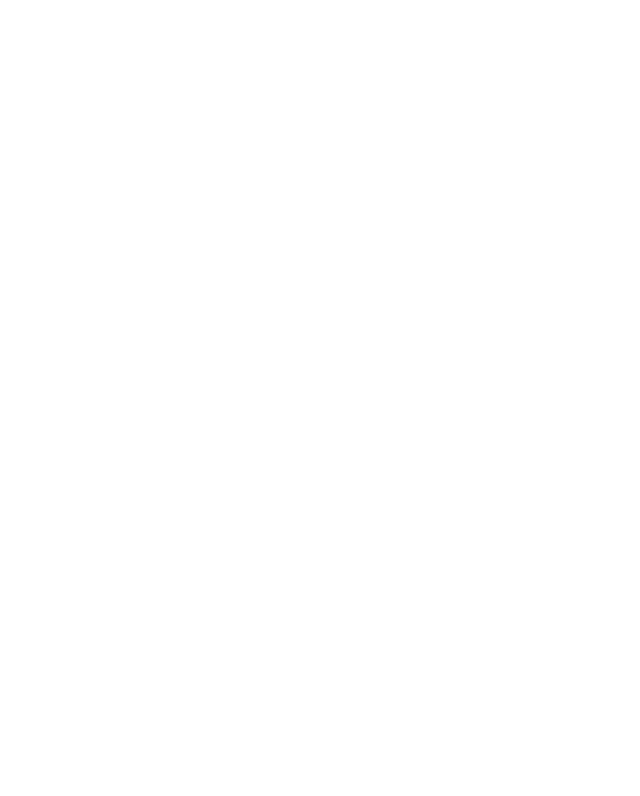
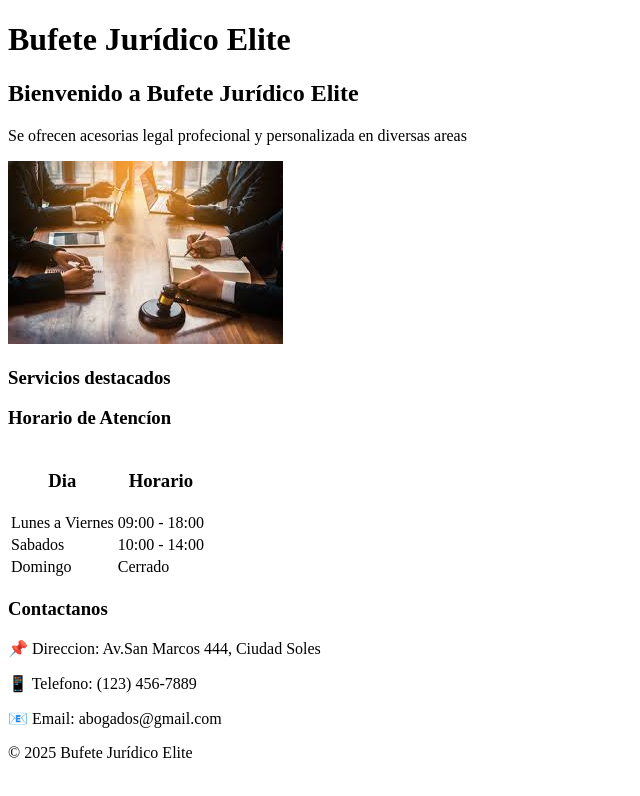
Before and after one commit to Gabriel3465/pagina-abogados, a plain HTML site: page pagina abogados/index.html in a window 1280 px wide. Shown: the whole page, without its empty margins (0-640 px from the left). Drawn offline with Linux system fonts and the light colour scheme.

Commit message:
index avanzado

```diff
--- a/pagina abogados/index.html
+++ b/pagina abogados/index.html
@@ -16,13 +16,100 @@
     <meta name="description" content="Esta pagina muestra la infromacion de todo un bufete
     de Abogados">
 
+    <!-- pendiente lo de las palabras claves -->
+
 </head>
-
 
 <body>
 
+    <h1>
+        Bufete Jurídico Elite
+    </h1>
 
+    <!-- menu pendiente -->
 
+    <h2>
+        Bienvenido a Bufete Jurídico Elite
+    </h2>
+
+    <p>
+        Se ofrecen acesorias legal profecional y personalizada en diversas areas
+    </p>
+
+    <img  src="../pagina abogados/assets/img/imagen_bufete.jpg"
+    alt="Imagen de un bufete" title="Imagen de bufete">
+
+    <h3>
+        Servicios destacados
+    </h3>
+
+    <!-- menu pendiente -->
+
+    <h3>
+        Horario de Atencíon
+    </h3>
+
+    <table>
+        <thead>
+            <tr>
+                <th>
+                    <h3>
+                        Dia
+                    </h3>
+                </th>
+                <th>
+                    <h3>
+                        Horario
+                    </h3>
+                </th>
+            </tr>
+        </thead>
+
+        <tr>
+            <td>
+                Lunes a Viernes
+            </td>
+            <td>
+                09:00 - 18:00
+            </td>
+        </tr>
+        <tr>
+            <td>
+                Sabados
+            </td>
+            <td>
+                10:00 - 14:00
+            </td>
+        </tr>
+        <tr>
+            <td>
+                Domingo
+            </td>
+            <td>
+                Cerrado
+            </td>
+        </tr>
+    </table>
+
+    <h3>
+        Contactanos
+    </h3>
+
+    <p>
+        &#128204; Direccion: Av.San Marcos 444, Ciudad Soles
+    </p>
+
+    <p>
+        &#128241; Telefono: (123) 456-7889
+    </p>
+
+    <p>
+        &#128231; Email: abogados@gmail.com
+    </p>
+
+    <p>
+        &#169; 2025 Bufete Jurídico Elite
+    </p>
 
 </body>
 
```
Also changed, not shown: pagina abogados/assets/img/imagen_bufete.jpg (added).
